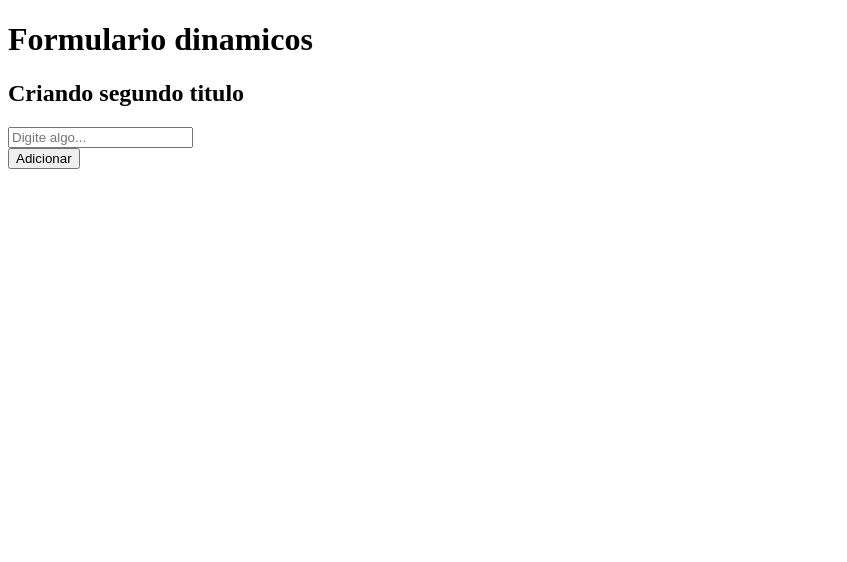
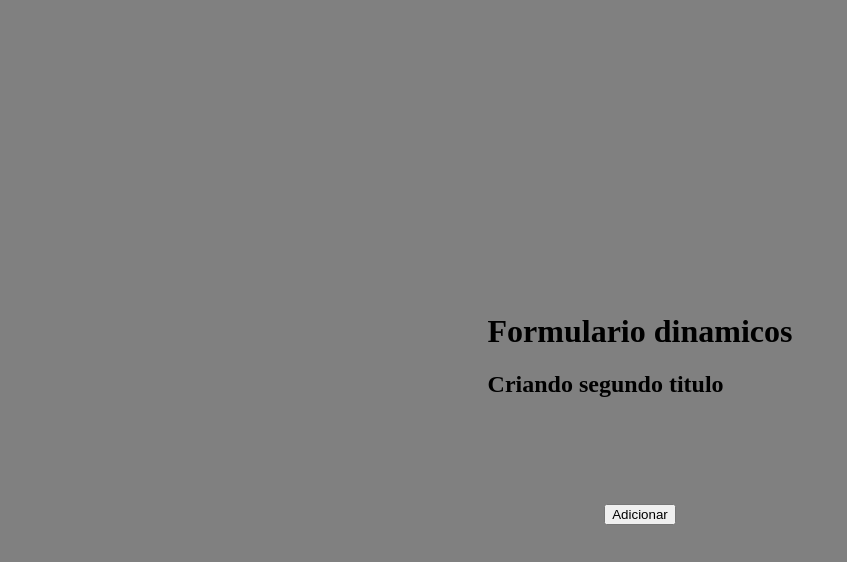
Before and after one commit to alexandroleite/SITEFILME, a plain HTML site: page index.html in a window 1280 px wide. Shown: the whole page, without its empty margins (0-847 px from the left). Drawn offline with Linux system fonts and the light colour scheme.

Commit message:
alterado o estilo e o index

```diff
--- a/index.html
+++ b/index.html
@@ -10,12 +10,12 @@
 
 <header class="header" id="header">
   <h1>Formulario dinamicos</h1>
-  <h2>Criando segundo titulo</h2>
-</header>
+  <h2>Criando segundo titulo</h2><br>
+</header><br>
 <main class="main">
 <form action="" class="form"></form>
   <div id="campos">
-    <input type="text" name="campo" id="campo" placeholder="Digite algo...">
+
   </div>
 
   <button type="button" class="botao" onclick="criarElemento()">Adicionar</button>
--- a/styles.css
+++ b/styles.css
@@ -0,0 +1,14 @@
+body{
+    background-color: gray;
+    display: flex;
+    flex-direction: column;
+    align-items: center;
+    justify-content: center;
+    height: 100vh;
+}
+form{
+    display: flex;
+    margin-top: 50px;
+    box-shadow: 0 0 10px rgba(0,0,0,0.1);
+
+}
```
